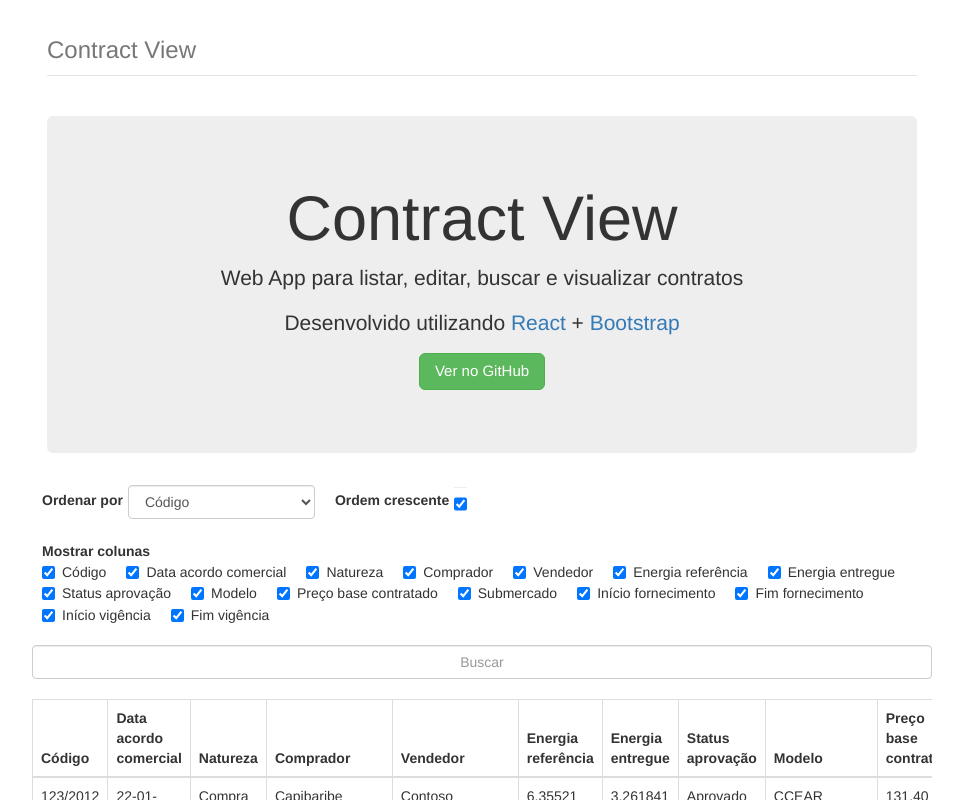
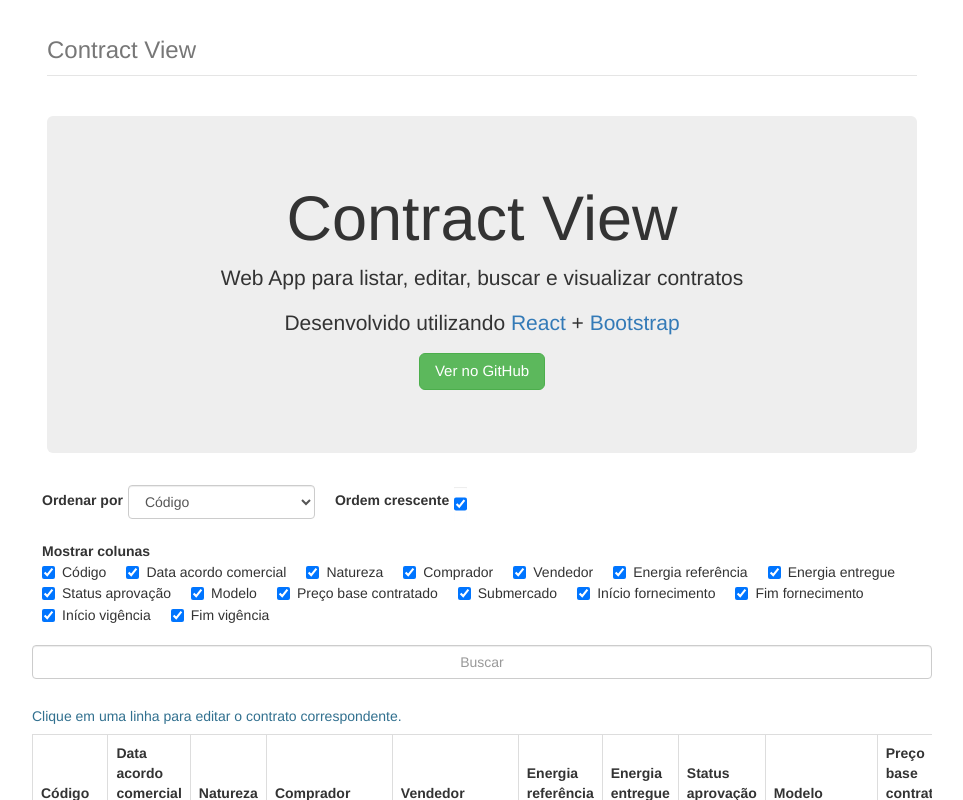
Before and after one commit to foolOnTheHill/contract-view, a React (Create React App) app in the folder contract-view/: page / in a window 1280 px wide. Shown: the top 800 px of the page, without its empty margins (158-1121 px from the left). Built offline with nearby package versions, Linux system fonts and the light colour scheme.

Commit message:
Fixing search

```diff
--- a/contract-view/src/App.js
+++ b/contract-view/src/App.js
@@ -72,9 +72,10 @@ class App extends Component {
   filterData() {
     // Realiza a busca a partir da string de query informada, buscando em todas as colunas.
     const keys = this.keys;
+    const query = this.state.search.toLowerCase();
     const data = this.props.contracts.filter(contract => {
       for (var i in keys) {
-        if (contract[keys[i]].toLowerCase().includes(this.state.search)) {
+        if (contract[keys[i]].toLowerCase().includes(query)) {
           return true;
         }
       }
--- a/contract-view/src/components/ContractTable.js
+++ b/contract-view/src/components/ContractTable.js
@@ -30,6 +30,7 @@ class ContractTable extends Component {
 
     return (
       <div className="row">
+        <h5 className="text-info">Clique em uma linha para editar o contrato correspondente.</h5>
         <div className="table-responsive">
           <table className="table table-bordered table-hover">
             <thead>
```
